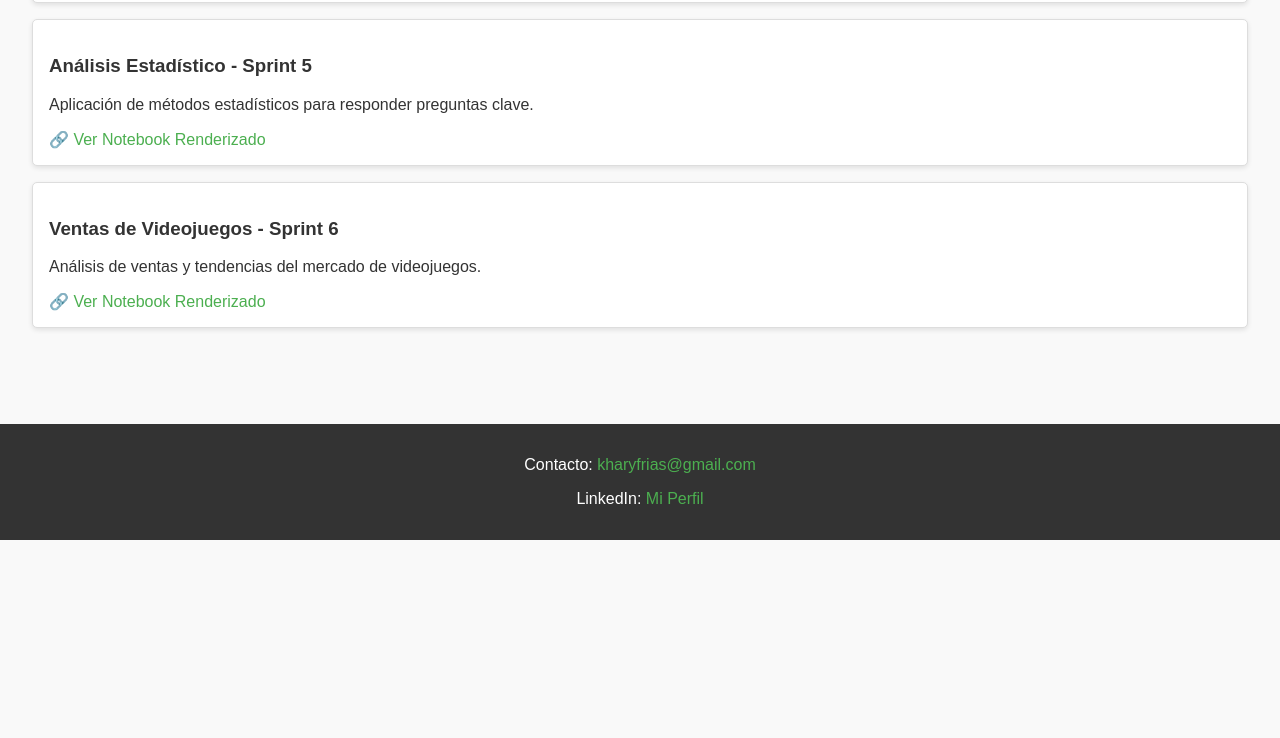
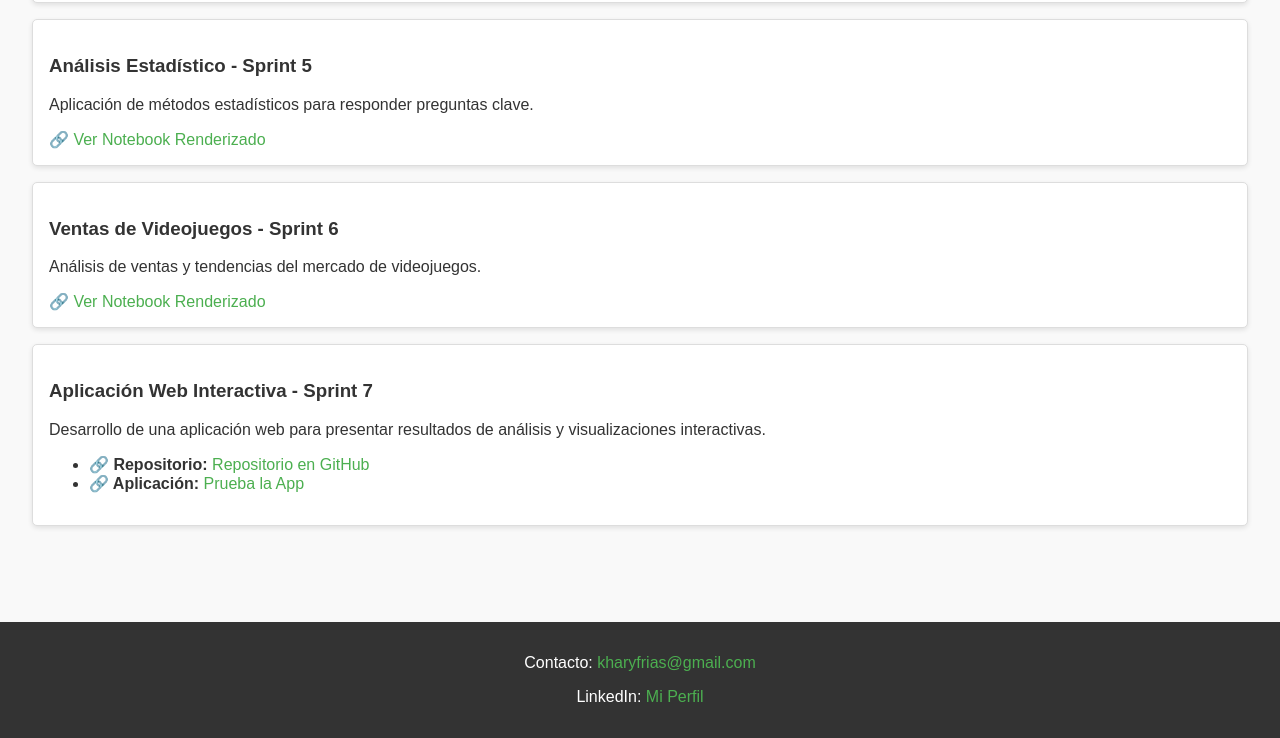
Before and after one commit to AlejandraKharina/data-cleaning-sprint1, a plain HTML site: page index.html in a window 1280 px wide. Shown: the part 924-1662 px from the top of the page. Before the commit the page ends 1464 px from the top, so only its background shows below. Drawn offline with Linux system fonts and the light colour scheme.

Commit message:
Update index.html

```diff
--- a/index.html
+++ b/index.html
@@ -95,6 +95,15 @@
                 <a href="https://nbviewer.org/github/AlejandraKharina/portafolio_alejandra_frias.io/blob/main/sprint6_video_games_sales/video_games_sales_analysis_sprint6.ipynb" target="_blank">🔗 Ver Notebook Renderizado</a>
             </div>
 
+            <div class="proyecto">
+                <h3>Aplicación Web Interactiva - Sprint 7</h3>
+                <p>Desarrollo de una aplicación web para presentar resultados de análisis y visualizaciones interactivas.</p>
+                <ul>
+                    <li><strong>🔗 Repositorio:</strong> <a href="https://github.com/AlejandraKharina/car-dashboard.git" target="_blank">Repositorio en GitHub</a></li>
+                    <li><strong>🔗 Aplicación:</strong> <a href="https://car-dashboard-os1l.onrender.com/" target="_blank">Prueba la App</a></li>
+                </ul>
+            </div>
+
         </section>
     </main>
 
```
